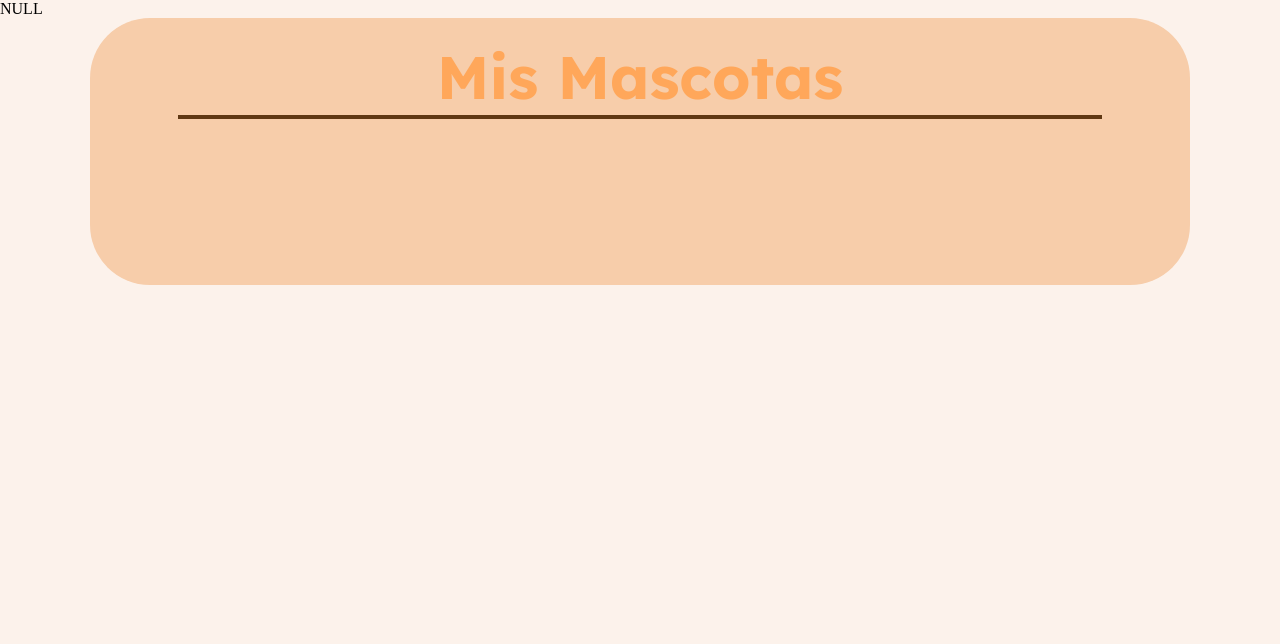
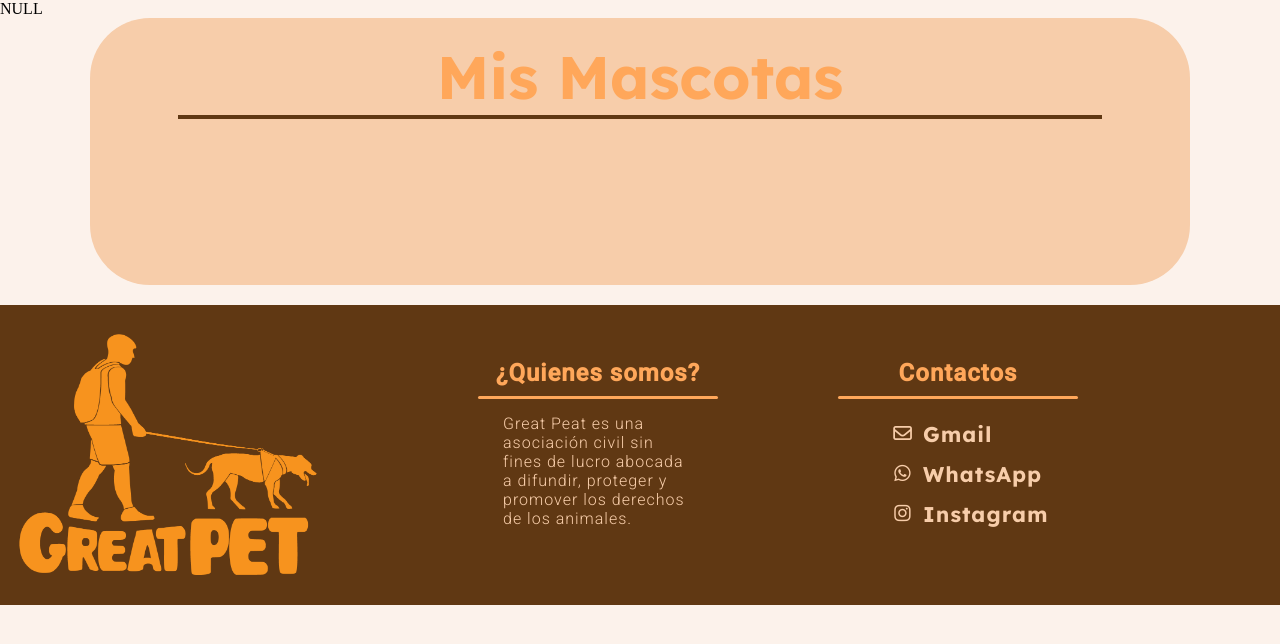
Before and after one commit to Busferis/great_pet, a PHP site: page /mis_mascotas.php in a window 1280 px wide. Shown: the top 644 px of the page. Run offline with PHP 8.4, Linux system fonts and the light colour scheme; data that the repository does not hold is empty; some web fonts are replaced.

Commit message:
Actualizacion

```diff
--- a/css/color.css
+++ b/css/color.css
@@ -61,6 +61,17 @@ a {
     justify-content: center;
     margin-top: 60px;
 }
+#listado1{
+    display: grid;
+    grid-template-columns: auto auto auto;
+    gap: 35px;
+}
 h4{
     letter-spacing: 1px;
 }
+.btn__control{
+    display: flex;
+    gap: 15px;
+    padding: 30px;
+    align-items: center;
+}
--- a/css/mis_mascotas.css
+++ b/css/mis_mascotas.css
@@ -13,6 +13,7 @@
     /* margin-top: 100px; */
     border-radius: 20px;
     padding: 20px 0 50px 0;
+    margin-bottom: 20px;
     background-color: #f7cdaa;
     border-radius: 60px;
     display: flex;
@@ -63,6 +64,7 @@
     height: 200px;
 
 /*    width: calc(95% / 2 );*/
+    width: 400px;
     border-radius: 30px;
     display: flex;
 }
@@ -146,7 +148,7 @@
     background-color: #ffa75a76;
     border: solid 6px #ffa75a;
     height: 200px;
-    width: 370px;
+    width: 400px;
     border-radius: 30px;
     display: flex;
     justify-content: center;
--- a/mis_mascotas.php
+++ b/mis_mascotas.php
@@ -28,6 +28,13 @@
     <link rel="preconnect" href="https://fonts.googleapis.com">
     <link rel="stylesheet" href="css/color.css">
     <link rel="stylesheet" href="css/mis_mascotas.css">
+    <link rel="stylesheet" href="css/footer.css">
+    <link href="https://fonts.googleapis.com/icon?family=Material+Icons+Outlined" rel="stylesheet">
+    <link rel="stylesheet"
+        href="https://fonts.googleapis.com/css2?family=Material+Symbols+Outlined:opsz,wght,FILL,GRAD@20..48,100..700,0..1,-50..200" />
+    <link rel="stylesheet" href="https://cdnjs.cloudflare.com/ajax/libs/font-awesome/6.4.2/css/all.min.css"
+    integrity="sha512-z3gLpd7yknf1YoNbCzqRKc4qyor8gaKU1qmn+CShxbuBusANI9QpRohGBreCFkKxLhei6S9CQXFEbbKuqLg0DA=="
+    crossorigin="anonymous" referrerpolicy="no-referrer" />
 
     <title>Great Pet</title>
 </head>
@@ -108,6 +115,92 @@
 
     </content>
 
+    <footer>
+        <div class="caja-contenedora-footer">
+
+            <div class="caja-footer_1">
+                <img class="img-footer" src="img/logo-footer.png" alt="">
+            </div>
+
+            <div class="contenedor_caja_2_3_4">
+                <div class="caja-titulo-texto-footer">
+                    <div class="caja-footer_2-titulo">
+                        <div class="titulo-contactos-footer roboto">
+                            <h2>¿Quienes somos?</h2>
+                        </div>
+                    </div>
+
+
+                    <div class="caja-footer_3-linea"></div>
+
+
+                    <div class="caja-footer_4-descripcion">
+                        <div class="caja-des caja-des1 roboto">
+
+                            <div class="a-footer">
+                                <a>
+                                    Great Peat es una asociación civil sin fines de lucro abocada a difundir, proteger y
+                                    promover los derechos de los animales.</a>
+                            </div>
+
+                        </div>
+                    </div>
+                </div>
+
+
+
+
+                <div class="caja-titulo-texto-footer">
+                    <div class="caja-footer_2-titulo">
+                        <div class="titulo-contactos-footer roboto">
+                            <h2>Contactos</h2>
+                        </div>
+                    </div>
+                    <div class="caja-footer_3-linea caja-footer_3-linea2"></div>
+                    <div class="caja-footer_4-descripcion">
+                        <div class="caja-des caja-dess roboto">
+
+                            <a href="mailto:dani.gimenez5330@gmail.com" >
+
+                                <div class="a-footer_1 lexend">
+                                    <div class="logo_contacto">
+                                        <i class="fa-regular fa-envelope" style="color: #f7cdaa;"></i>
+                                    </div>
+
+                                    <p class="enlaces_footer">Gmail</p>
+                                </div>
+                            </a>
+
+                            <a href="https://wa.me/541162444423" enlaces_footer >
+                                <div class="a-footer_1 lexend">
+                                    <div class="logo_contacto">
+                                        <i class="fa-brands fa-whatsapp" style="color: #f7cdaa;"></i>
+                                    </div>
+                                    <p class="enlaces_footer">WhatsApp</p>
+                                </div>
+                            </a>
+
+                            <a href="#" >
+                                <div class="a-footer_1 lexend">
+                                    <div class="logo_contacto">
+                                        <i class="fa-brands fa-instagram" style="color: #f7cdaa;"></i>
+                                    </div>
+
+                                    <p class="enlaces_footer">Instagram</p>
+                                </div>
+                            </a>
+
+                        </div>
+                    </div>
+                </div>
+
+
+
+
+            </div>
+        </div>
+    </footer>
+
     <script type="text/javascript">
 
         refreshPage();
```
Also changed, not shown: adopcion.php (+4 -4 lines).
